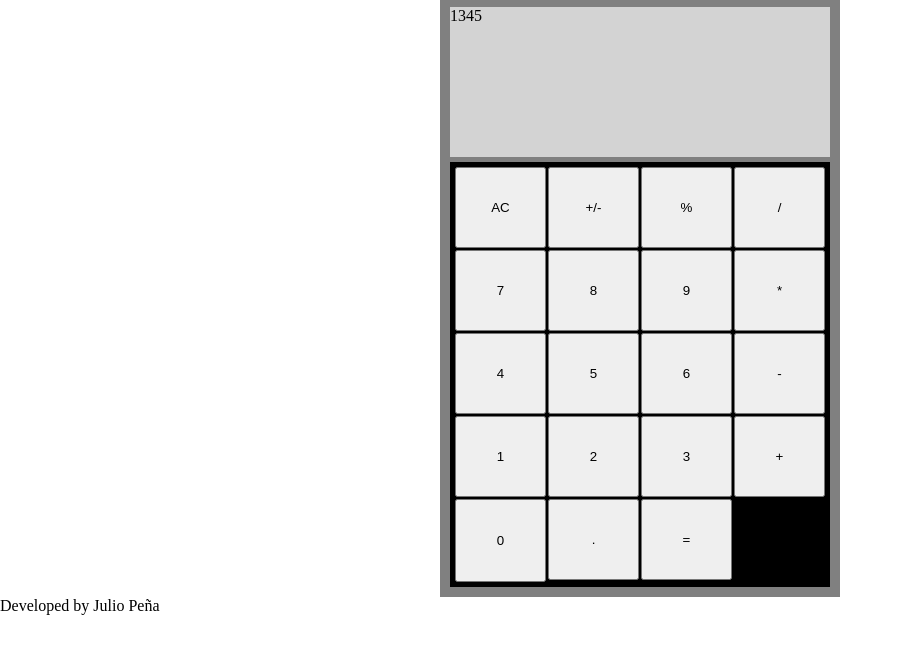
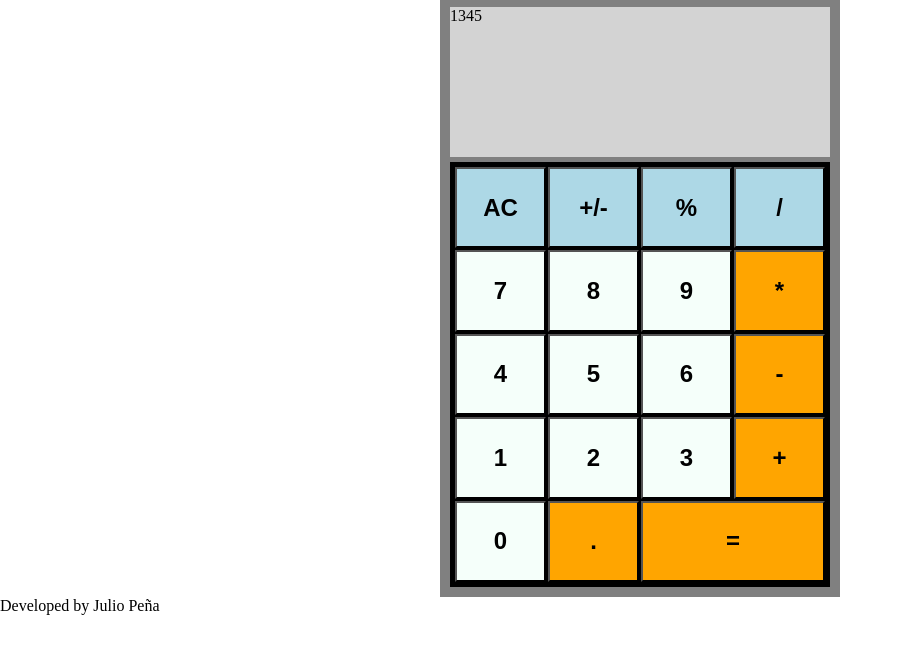
Before and after one commit to julioapv/calcky, a website built with Vite: page index.html in a window 1280 px wide. Shown: the part 40-694 px from the top of the page, without its empty margins (0-902 px from the left). Built offline with nearby package versions, Linux system fonts and the light colour scheme.

Commit message:
generate buttons in a more maintainable way through JS

```diff
--- a/index.html
+++ b/index.html
@@ -16,25 +16,6 @@
         <div class="calculator-body">
           <div class="calculator-display">1345</div>
           <div class="buttons-container">
-            <button>AC</button>
-            <button>+/-</button>
-            <button>%</button>
-            <button>/</button>
-            <button>7</button>
-            <button>8</button>
-            <button>9</button>
-            <button>*</button>
-            <button>4</button>
-            <button>5</button>
-            <button>6</button>
-            <button>-</button>
-            <button>1</button>
-            <button>2</button>
-            <button>3</button>
-            <button>+</button>
-            <button class="button-0">0</button>
-            <button>.</button>
-            <button class="operate-button">=</button>
           </div>
         </div>
       </div>
--- a/src/main.js
+++ b/src/main.js
@@ -1,3 +1,37 @@
+const buttonLabels = [
+  'AC', '+/-', '%', '/',
+  '7', '8', '9', '*',
+  '4', '5', '6', '-',
+  '1', '2', '3', '+',
+  '0', '.', '='
+];
+
+function generateBtns() {
+  const container = document.querySelector(".buttons-container");
+
+  buttonLabels.forEach(label => {
+    const button = document.createElement('button');
+    button.textContent = label;
+
+    if(label === "=") {
+      button.classList.add("operator-button", "equal-button")
+    } else if(!isNaN(parseInt(label))) {
+      button.classList.add("num-button")
+    } else if(
+      label === "AC" ||
+      label === "+/-" ||
+      label === "%" ||
+      label === "/") {
+      button.classList.add("secondary-operator-button")
+    }
+      else if(isNaN(parseInt(label))){
+      button.classList.add("operator-button")
+    }
+
+    container.appendChild(button)
+  })
+};
+
 function add(a, b) {
   return a + b;
 };
@@ -42,3 +76,4 @@ function operate(numA, numB, operator) {
 };
 
 console.log(operate(10, 3, "multiply"));
+generateBtns();
--- a/src/style.css
+++ b/src/style.css
@@ -42,8 +42,23 @@
 .buttons-container > button {
     width: 100%;
     height: 100%;
+    cursor: pointer;
+    font-weight: bold;
+    font-size: 1.5rem;
 }
 
-.button-0 {
-  grid-row: span 2;
+.num-button {
+  background: mintcream;
 }
+
+.operator-button {
+  background: orange;
+}
+
+.equal-button {
+  grid-column: span 2;
+}
+
+.secondary-operator-button {
+  background: lightblue;
+}
```
